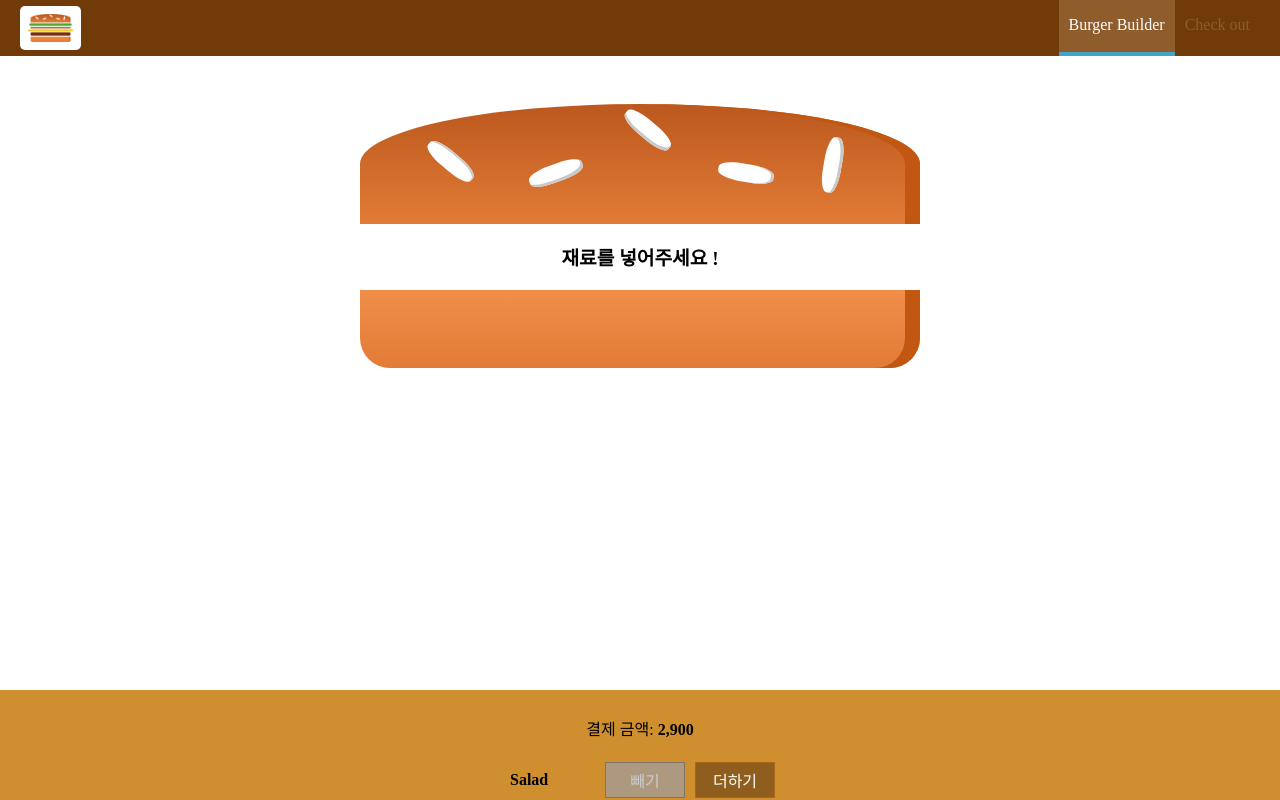
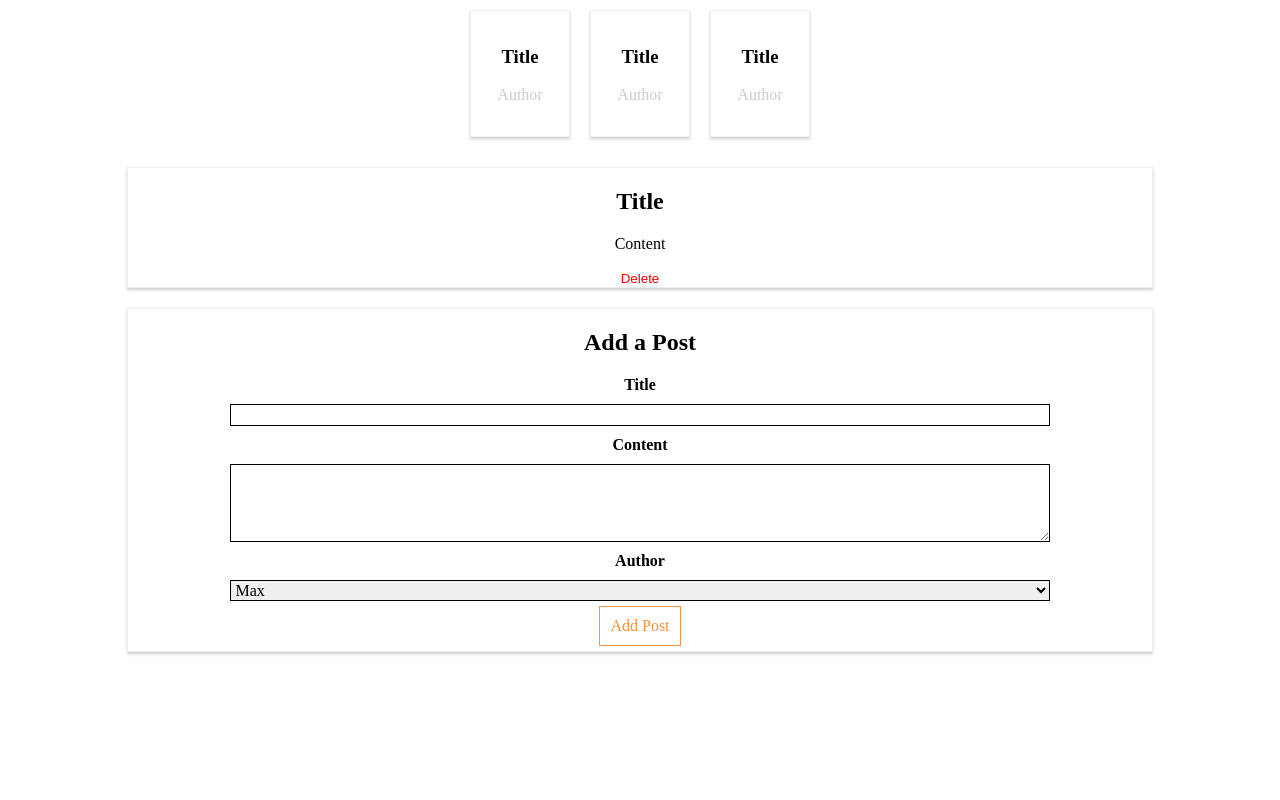
Before and after one commit to limunosekai/react-app-practice, a React (Create React App) app: page /posts in a window 1280 px wide. Shown: the top 800 px of the page. Built offline with nearby package versions, Linux system fonts and the light colour scheme; a web font is replaced by a local one.

Commit message:
section9 initialize

```diff
--- a/package.json
+++ b/package.json
@@ -6,6 +6,7 @@
     "@testing-library/jest-dom": "^5.11.9",
     "@testing-library/react": "^11.2.3",
     "@testing-library/user-event": "^12.6.2",
+    "axios": "^0.21.1",
     "radium": "^0.26.1",
     "react": "^17.0.1",
     "react-dom": "^17.0.1",
--- a/src/App.js
+++ b/src/App.js
@@ -1,14 +1,18 @@
 import React, { Component } from 'react';
-import Layout from './section8/hoc/Layout/Layout';
-import BurgerBuilder from './section8/containers/BurgerBuilder/BurgerBuilder';
+// import Layout from './section8/hoc/Layout/Layout';
+// import BurgerBuilder from './section8/containers/BurgerBuilder/BurgerBuilder';
+import Blog from './section9/containers/Blog/Blog';
 
 class App extends Component {
   render() {
     return (
-      <div>
-        <Layout>
-          <BurgerBuilder />
-        </Layout>
+      // <div>
+      //   <Layout>
+      //     <BurgerBuilder />
+      //   </Layout>
+      // </div>
+      <div className='App'>
+        <Blog />
       </div>
     );
   }
--- /dev/null
+++ b/src/section9/components/FullPost/FullPost.css
@@ -0,0 +1,38 @@
+.FullPost {
+    width: 80%;
+    margin: 20px auto;
+    border: 1px solid #eee;
+    box-shadow: 0 2px 3px #ccc;
+    text-align: center;
+}
+
+.Edit {
+
+}
+
+.Edit label {
+    display: block;
+    color: grey;
+}
+
+.Edit button {
+    border: none;
+    background-color: transparent;
+    cursor: pointer;
+    outline: none;
+    color: #fa923f;
+}
+
+.Edit button:hover,
+.Edit button:active {
+    color: #521751;
+}
+
+.Edit button.Delete {
+    color: red;
+}
+
+.Edit button.Delete:hover,
+.Edit button.Delete:active {
+    color: darkred;
+}
--- /dev/null
+++ b/src/section9/components/FullPost/FullPost.js
@@ -0,0 +1,22 @@
+import React, { Component } from 'react';
+
+import './FullPost.css';
+
+class FullPost extends Component {
+    render () {
+        let post = <p>Please select a Post!</p>;
+        post = (
+            <div className="FullPost">
+                <h1>Title</h1>
+                <p>Content</p>
+                <div className="Edit">
+                    <button className="Delete">Delete</button>
+                </div>
+            </div>
+
+        );
+        return post;
+    }
+}
+
+export default FullPost;
--- /dev/null
+++ b/src/section9/components/NewPost/NewPost.css
@@ -0,0 +1,42 @@
+.NewPost {
+    width: 80%;
+    margin: 20px auto;
+    border: 1px solid #eee;
+    box-shadow: 0 2px 3px #ccc;
+    text-align: center;
+}
+
+.NewPost label {
+    display: block;
+    margin: 10px auto;
+    text-align: center;
+    font-weight: bold;
+}
+
+.NewPost input,
+.NewPost textarea,
+.NewPost select {
+    display: block;
+    width: 80%;
+    box-sizing: border-box;
+    border: 1px solid black;
+    outline: none;
+    font: inherit;
+    margin: auto;
+}
+
+.NewPost button {
+    margin: 5px 0;
+    padding: 10px;
+    font: inherit;
+    border: 1px solid #fa923f;
+    background-color: transparent;
+    color: #fa923f;
+    cursor: pointer;
+}
+
+.NewPost button:hover,
+.NewPost button:active {
+    color: white;
+    background-color: #fa923f;
+}
--- /dev/null
+++ b/src/section9/components/NewPost/NewPost.js
@@ -0,0 +1,31 @@
+import React, { Component } from 'react';
+
+import './NewPost.css';
+
+class NewPost extends Component {
+    state = {
+        title: '',
+        content: '',
+        author: 'Max'
+    }
+
+    render () {
+        return (
+            <div className="NewPost">
+                <h1>Add a Post</h1>
+                <label>Title</label>
+                <input type="text" value={this.state.title} onChange={(event) => this.setState({title: event.target.value})} />
+                <label>Content</label>
+                <textarea rows="4" value={this.state.content} onChange={(event) => this.setState({content: event.target.value})} />
+                <label>Author</label>
+                <select value={this.state.author} onChange={(event) => this.setState({author: event.target.value})}>
+                    <option value="Max">Max</option>
+                    <option value="Manu">Manu</option>
+                </select>
+                <button>Add Post</button>
+            </div>
+        );
+    }
+}
+
+export default NewPost;
--- /dev/null
+++ b/src/section9/components/Post/Post.css
@@ -0,0 +1,20 @@
+.Post {
+    width: 100px;
+    padding: 16px;
+    text-align: center;
+    border: 1px solid #eee;
+    box-shadow: 0 2px 3px #ccc;
+    margin: 10px;
+    box-sizing: border-box;
+    cursor: pointer;
+}
+
+.Post:hover,
+.Post:active {
+    background-color: #C0DDF5;
+}
+
+.Author {
+    margin: 16px 0;
+    color: #ccc;
+}
--- /dev/null
+++ b/src/section9/components/Post/Post.js
@@ -0,0 +1,14 @@
+import React from 'react';
+
+import './Post.css';
+
+const post = (props) => (
+    <article className="Post">
+        <h1>Title</h1>
+        <div className="Info">
+            <div className="Author">Author</div>
+        </div>
+    </article>
+);
+
+export default post;
--- /dev/null
+++ b/src/section9/containers/Blog/Blog.css
@@ -0,0 +1,7 @@
+.Posts {
+    display: flex;
+    flex-flow: row wrap;
+    justify-content: center;
+    width: 80%;
+    margin: auto;
+}
--- /dev/null
+++ b/src/section9/containers/Blog/Blog.js
@@ -0,0 +1,28 @@
+import React, { Component } from 'react';
+
+import Post from '../../components/Post/Post';
+import FullPost from '../../components/FullPost/FullPost';
+import NewPost from '../../components/NewPost/NewPost';
+import './Blog.css';
+
+class Blog extends Component {
+    render () {
+        return (
+            <div>
+                <section className="Posts">
+                    <Post />
+                    <Post />
+                    <Post />
+                </section>
+                <section>
+                    <FullPost />
+                </section>
+                <section>
+                    <NewPost />
+                </section>
+            </div>
+        );
+    }
+}
+
+export default Blog;
```
Also changed, not shown: 2 other files (tests, documents, lock files or other folders).
